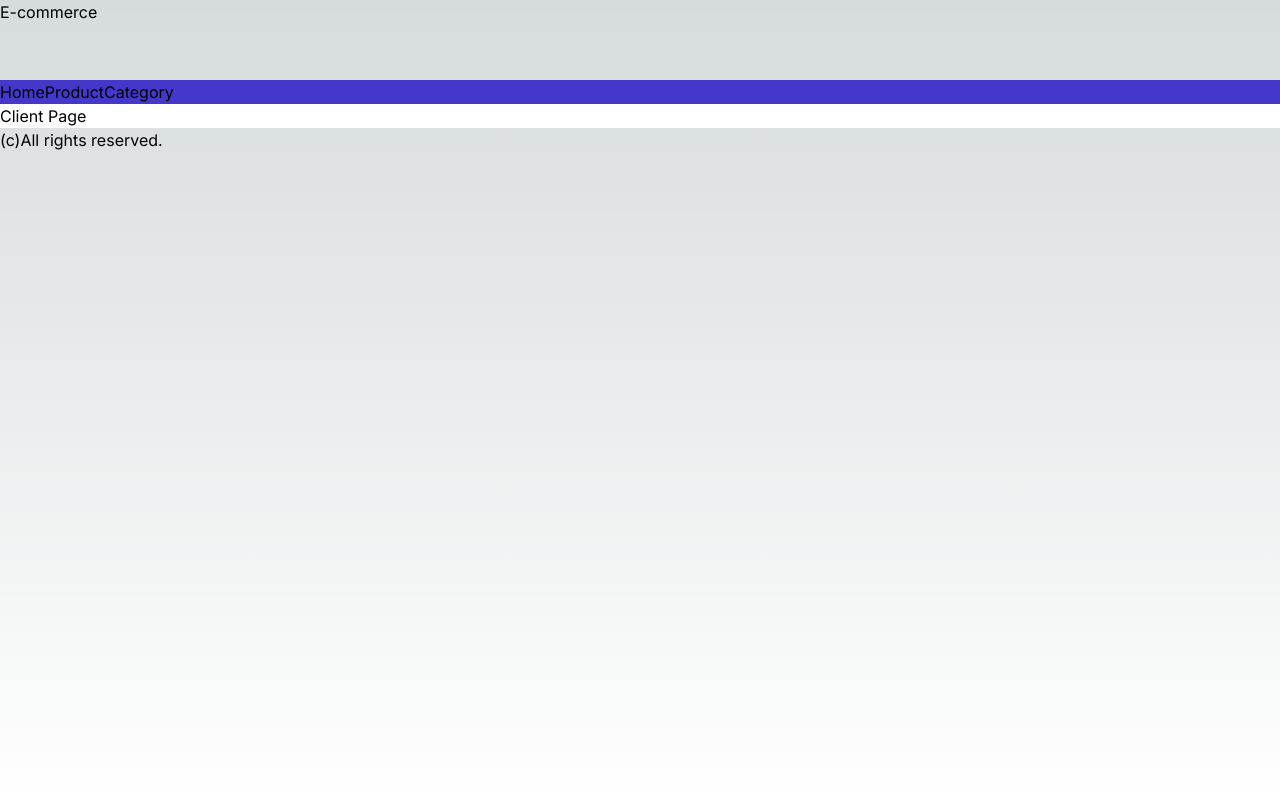
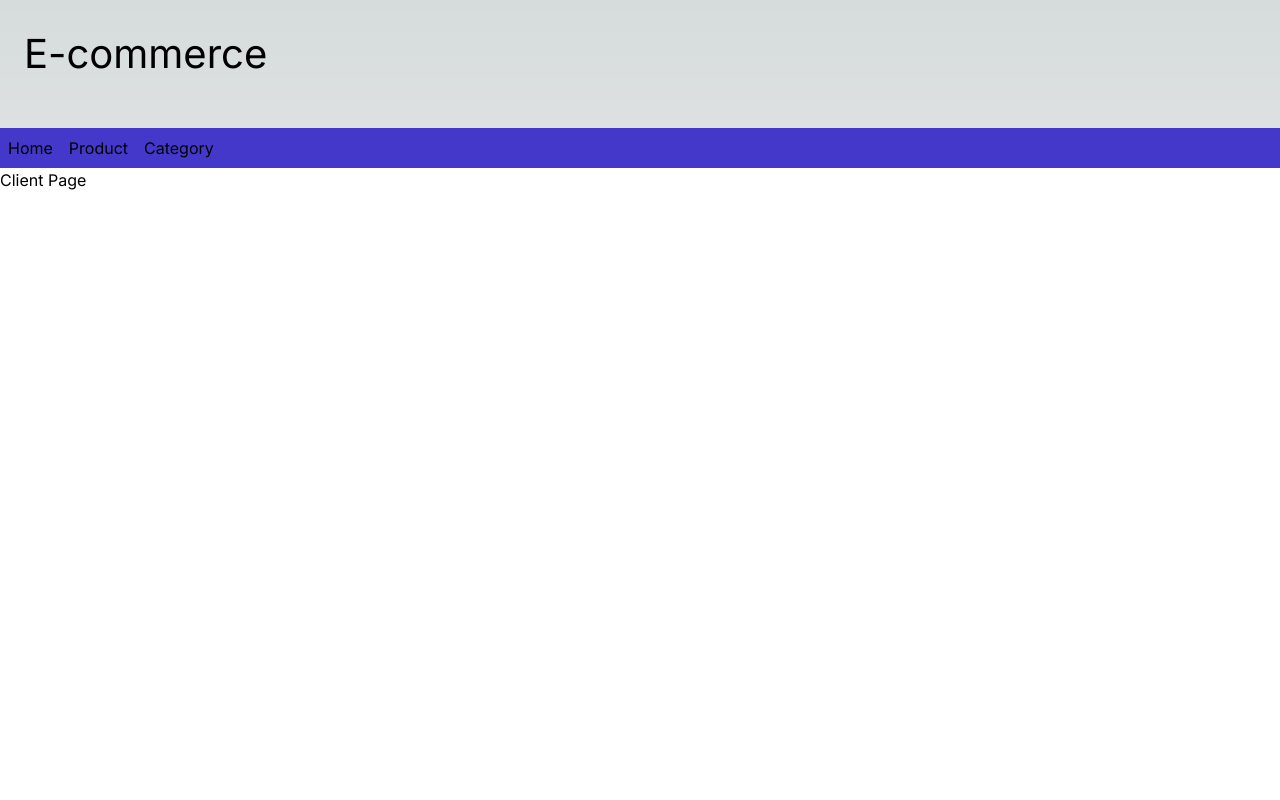
Before and after one commit to Akhil76/e-commerce-by-nextjs, a Next.js app: page / in a window 1280 px wide. Shown: the top 800 px of the page. Built offline with nearby package versions, Linux system fonts and the light colour scheme.

Commit message:
adding nav

```diff
--- a/app/(customer)/layout.js
+++ b/app/(customer)/layout.js
@@ -5,7 +5,7 @@ import Navigation from "../components/Navigation";
 
 export default function RootLayout({ children }) {
     return (
-        <div className="h-screen">
+        <div className="">
             <Header />
             <Navigation />
             <div>{children}</div>
--- a/app/(customer)/page.js
+++ b/app/(customer)/page.js
@@ -2,8 +2,9 @@
 
 export default function Client() {
     return (
-      <div className="bg-white">
+      <div className="h-screen bg-white">
        <h1>Client Page</h1>
+
       </div>
     );
   }
--- a/app/components/Footer.js
+++ b/app/components/Footer.js
@@ -3,8 +3,8 @@ import Link from "next/link";
 
 export default function Footer() {
     return (
-      <div className="flex bg-black-400">
-        <p className="text-grey-400">(c)All rights reserved.</p>
+      <div className="bg-black-400">
+        <p className="text-center text-grey-400">(c)All rights reserved.</p>
       </div>
     );
   }
--- a/app/components/Header.js
+++ b/app/components/Header.js
@@ -3,8 +3,8 @@ import Link from "next/link";
 
 export default function Header() {
     return (
-      <div className="flex h-20 bg-black-400">
-        <h1 className="text-grey-400">E-commerce</h1>
+      <div className="contrainer mx-auto h-32">
+        <h1 className="text-grey-400 text-[40px] p-6"><Link href="/">E-commerce</Link></h1>
       </div>
     );
   }
--- a/app/components/Navigation.js
+++ b/app/components/Navigation.js
@@ -4,11 +4,11 @@ import Link from "next/link";
 export default function Navigation() {
     return (
       <nav className="bg-indigo-700 shadow-lg">
-        <div className="container mx-auto">
-          <Link href="/">Home</Link>
-          <Link href="/product">Product</Link>
-          <Link href="/category">Category</Link>
-      </div>
+        <ul className="flex">
+          <li className="m-2 hover:text-blue-200"><Link href="/">Home</Link></li>
+          <li className="m-2"><Link href="/product">Product</Link></li>
+          <li className="m-2"><Link href="/category">Category</Link></li>
+       </ul>
       </nav>
     );
   }
```
